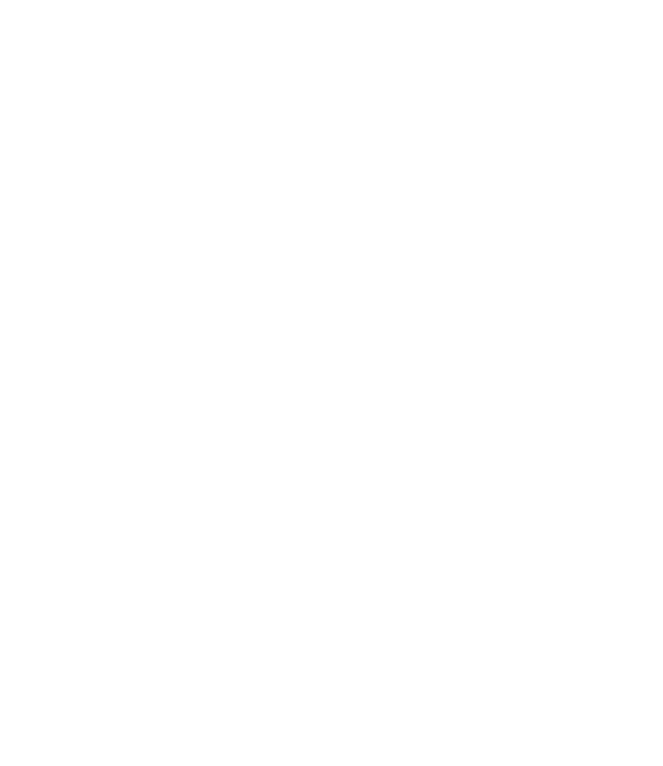
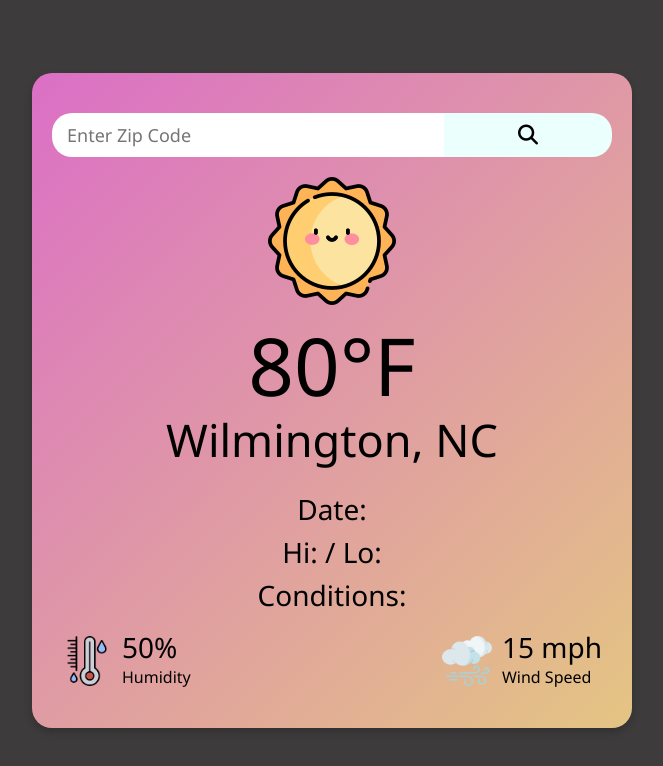
Before and after one commit to geraz0/Open-Weather-API-Assignment, a plain HTML site: page index.html in a window 1280 px wide. Shown: the whole page, without its empty margins (308-971 px from the left). Drawn offline with Linux system fonts and the light colour scheme.

Commit message:
finished code in its entirety

```diff
--- a/api.js
+++ b/api.js
@@ -0,0 +1,58 @@
+const apiKey = "f2015de3037498f86f491dd2167601a9";
+
+document.addEventListener('DOMContentLoaded', function() {
+    const searchButton = document.querySelector('.search button');
+    const input = document.querySelector('.search input');
+
+    searchButton.addEventListener('click', () => {
+        const zipCode = input.value;
+        if (zipCode) {
+            checkWeather(zipCode);
+        }
+    });
+
+    async function checkWeather(zipCode) {
+        try {
+            const apiUrlZip = `https://api.openweathermap.org/geo/1.0/zip?zip=${zipCode},US&appid=${apiKey}`;
+            const zipResponse = await fetch(apiUrlZip);
+            const zipData = await zipResponse.json();
+
+            const { lat, lon } = zipData;
+
+            const apiUrlWeather = `https://api.openweathermap.org/data/2.5/weather?lat=${lat}&lon=${lon}&units=imperial&appid=${apiKey}`;
+            const weatherResponse = await fetch(apiUrlWeather);
+            const weatherData = await weatherResponse.json();
+
+            displayWeather(weatherData);
+        } catch (error) {
+            console.error('Error fetching weather data:', error);
+        }
+    }
+
+    function displayWeather(data) {
+        const cityElement = document.querySelector('.city');
+        const tempElement = document.querySelector('.temp');
+        const dateElement = document.querySelector('.date');
+        const hiLoElement = document.querySelector('.hi-lo');
+        const conditionElement = document.querySelector('.condition');
+        const humidityElement = document.querySelector('.humidity');
+        const windElement = document.querySelector('.wind');
+
+        const currentDate = new Date().toLocaleDateString();
+        const cityName = `${data.name}, ${data.sys.country}`;
+        const currentTemp = `${Math.round(data.main.temp)}°F`;
+        const hiTemp = `${Math.round(data.main.temp_max)}°F`;
+        const loTemp = `${Math.round(data.main.temp_min)}°F`;
+        const currentCondition = data.weather[0].description;
+        const currentHumidity = `${data.main.humidity}%`;
+        const currentWind = `${Math.round(data.wind.speed)} mph`;
+
+        dateElement.textContent = `Date: ${currentDate}`;
+        cityElement.textContent = cityName;
+        tempElement.textContent = currentTemp;
+        hiLoElement.textContent = `Hi: ${hiTemp} / Lo: ${loTemp}`;
+        conditionElement.textContent = `Conditions: ${currentCondition}`;
+        humidityElement.textContent = `Humidity: ${currentHumidity}`;
+        windElement.textContent = `Wind: ${currentWind}`;
+    }
+});
--- a/index.html
+++ b/index.html
@@ -5,8 +5,46 @@
     <meta name="viewport" content="width=device-width, initial-scale=1.0">
     <title>Open Weather API Assignment</title>
     <link rel="stylesheet" href="styles.css">
+    <script src="https://kit.fontawesome.com/7c1d1e6c8d.js" crossorigin="anonymous"></script>
 </head>
 <body>
 
+<div class="container">
+    <div class="card">
+        <div class="search">
+            <input type="text" placeholder="Enter Zip Code" spellcheck="false">
+            <button><i class="fa-solid fa-magnifying-glass fa-xl"></i></button>
+        </div>
+        <div class="weather">
+            <img src="./sunny.png" alt="company logo" class="company-weather-icon">
+            <h1 class="temp">80°F</h1>
+            <h2 class="city">Wilmington, NC</h2>
+            <div class="extra-details">
+                <p class="date">Date: </p>
+                <p class="hi-lo">Hi: / Lo:</p>
+                <p class="condition">Conditions: </p>
+            </div>
+            <div class="details">
+                <div class="col">
+                    <img src="./humidity.png" alt="humidity">
+                    <div>
+                        <p class="humidity">50%</p>
+                        <p>Humidity</p>
+                    </div>
+                </div>
+                <div class="col">
+                    <img src="./wind.png" alt="wind">
+                    <div>
+                        <p class="wind">15 mph</p>
+                        <p>Wind Speed</p>
+                    </div>
+                </div>
+            </div>
+        </div>
+    </div>
+</div>
+
+<script type="text/javascript" src="api.js"></script>
+
 </body>
 </html>
--- a/styles.css
+++ b/styles.css
@@ -1,6 +1,120 @@
-*{
+* {
     margin: 0;
     padding: 0;
-    font-family:'Segoe UI', Tahoma, Geneva, Verdana, sans-serif;
     box-sizing: border-box;
+    font-family: 'Segoe UI', Tahoma, Geneva, Verdana, sans-serif;
 }
+
+body {
+    background-color: rgb(61, 59, 59);
+    color: black;
+    display: flex;
+    justify-content: center;
+    align-items: center;
+    min-height: 100vh;
+    padding: 20px;
+}
+
+.container {
+    width: 100%;
+    max-width: 600px;
+}
+
+.card {
+    background: linear-gradient(135deg, #db6fc6, #e4c583);
+    border-radius: 20px;
+    padding: 40px 20px;
+    text-align: center;
+    box-shadow: 0 4px 8px rgba(0,0,0,0.2);
+}
+
+.search {
+    display: flex;
+    justify-content: center;
+    margin-bottom: 20px;
+}
+
+.search input {
+    width: 70%;
+    padding: 10px 15px;
+    border: none;
+    border-radius: 20px 0 0 20px;
+    outline: none;
+    font-size: 18px;
+}
+
+.search button {
+    width: 30%;
+    padding: 10px 15px;
+    border: none;
+    border-radius: 0 20px 20px 0;
+    background: #ebfffc;
+    cursor: pointer;
+}
+
+.weather img {
+    max-width: 100%;
+    height: auto;
+}
+
+.temp {
+    font-size: 5vw;
+    font-weight: 500;
+}
+
+.city {
+    font-size: 4vw;
+    font-weight: 400;
+    margin-top: -10px;
+}
+
+.details {
+    display: flex;
+    justify-content: space-between;
+    padding: 0 10px;
+    margin-top: 20px;
+}
+
+.details .col {
+    display: flex;
+    align-items: center;
+    text-align: left;
+}
+
+.details .col img {
+    width: 50px;
+    height: 50px;
+    margin-right: 10px;
+}
+
+.humidity, .wind {
+    font-size: 3vw;
+    margin-top: -6px;
+}
+
+.extra-details {
+    margin-top: 20px;
+}
+
+.extra-details p {
+    margin: 5px 0;
+    font-size: 3vw;
+}
+
+@media (min-width: 600px) {
+    .temp, .city, .humidity, .wind, .extra-details p {
+        font-size: initial;
+    }
+
+    .temp {
+        font-size: 80px;
+    }
+
+    .city {
+        font-size: 45px;
+    }
+
+    .humidity, .wind, .extra-details p {
+        font-size: 28px;
+    }
+}
```
Also changed, not shown: heavy-rain.png (added), humidity.png (added), sunny.png (added), wind.png (added), 1 other file.
